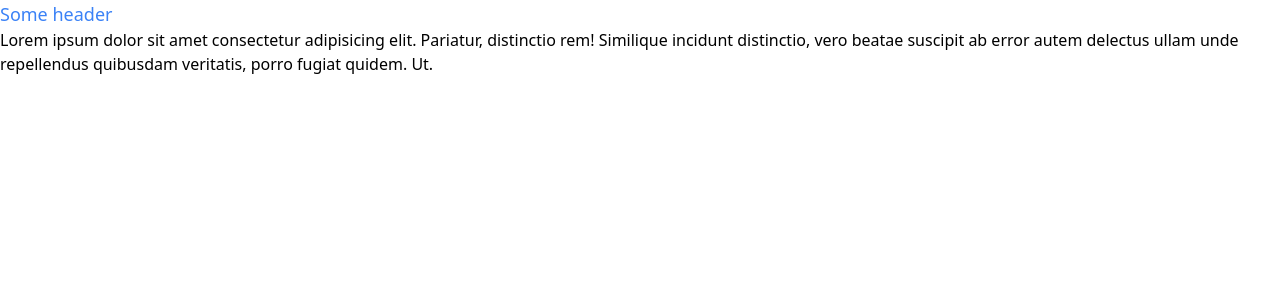
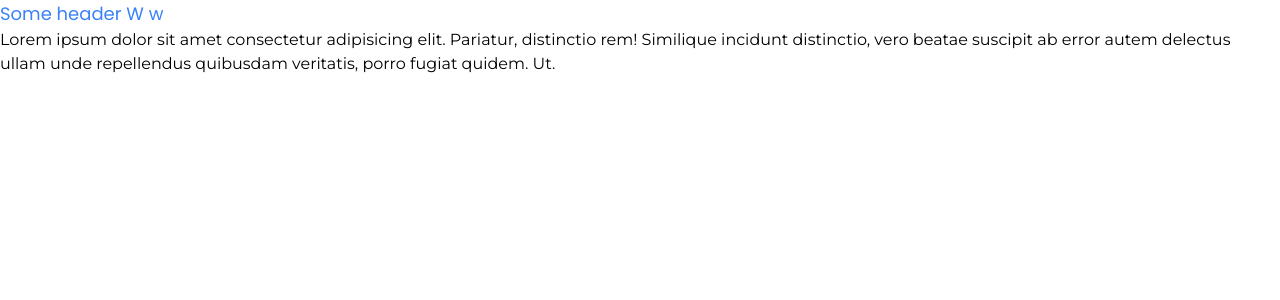
Before and after one commit to tsikatawill/food-delivery, a Next.js app: page / in a window 1280 px wide. Shown: the top 300 px of the page. Built offline with nearby package versions, Linux system fonts and the light colour scheme.

Commit message:
add fonts

```diff
--- a/pages/index.js
+++ b/pages/index.js
@@ -11,8 +11,8 @@ export default function Home() {
       </Head>
 
       <main>
-        <h1 className="text-lg text-blue-500">Some header</h1>
-        <p>
+        <h1 className="text-lg text-blue-500">Some header W w</h1>
+        <p className="font-mont">
           Lorem ipsum dolor sit amet consectetur adipisicing elit. Pariatur,
           distinctio rem! Similique incidunt distinctio, vero beatae suscipit ab
           error autem delectus ullam unde repellendus quibusdam veritatis, porro
--- a/styles/globals.css
+++ b/styles/globals.css
@@ -1,11 +1,11 @@
+@import url("https://fonts.googleapis.com/css2?family=Poppins:wght@200;300;400;500;600;700;800;900&display=swap");
+@import url("https://fonts.googleapis.com/css2?family=Montserrat:wght@200;300;400;500;600;700;800;900&display=swap");
 @tailwind base;
 @tailwind components;
 @tailwind utilities;
 
-@import url("https://fonts.googleapis.com/css2?family=Poppins:wght@200;300;400;500;600;700;800;900&display=swap");
-
 @layer base {
   html {
-    font-family: "Poppins", system-ui, sans-serif;
+    font-family: "Poppins", "Segoe UI", Tahoma, Geneva, Verdana, sans-serif;
   }
 }
--- a/tailwind.config.js
+++ b/tailwind.config.js
@@ -5,7 +5,12 @@ module.exports = {
     "./components/**/*.{js,ts,jsx,tsx}",
   ],
   theme: {
-    extend: {},
+    extend: {
+      fontFamily: {
+        poppins: ["Poppins"],
+        mont: ["Montserrat"],
+      },
+    },
   },
   plugins: [],
 };
```
